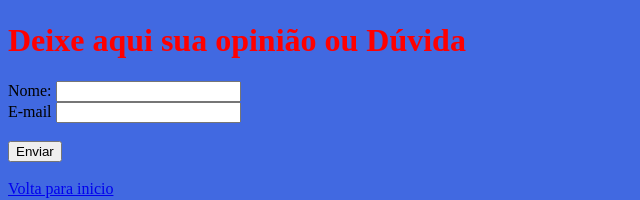
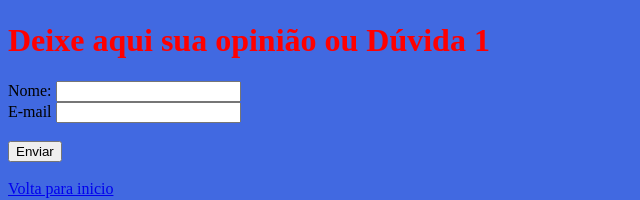
Before and after one commit to JonathasGit/Digital-HTML-CSS, a plain HTML site: page pagina2.html in a window 1280 px wide. Shown: the part 235-435 px from the top of the page, 0-640 px from the left. Drawn offline with Linux system fonts and the light colour scheme.

Commit message:
#7 Integração gitHub com VScode

```diff
--- a/pagina2.html
+++ b/pagina2.html
@@ -11,7 +11,7 @@
 <body>
     <img src="duvidas.png" >
     <br>
-<h1 class="titulo">Deixe aqui sua opinião ou Dúvida</h1>
+<h1 class="titulo">Deixe aqui sua opinião ou Dúvida 1 </h1>
 
 
 <form method="post" action="">
```
